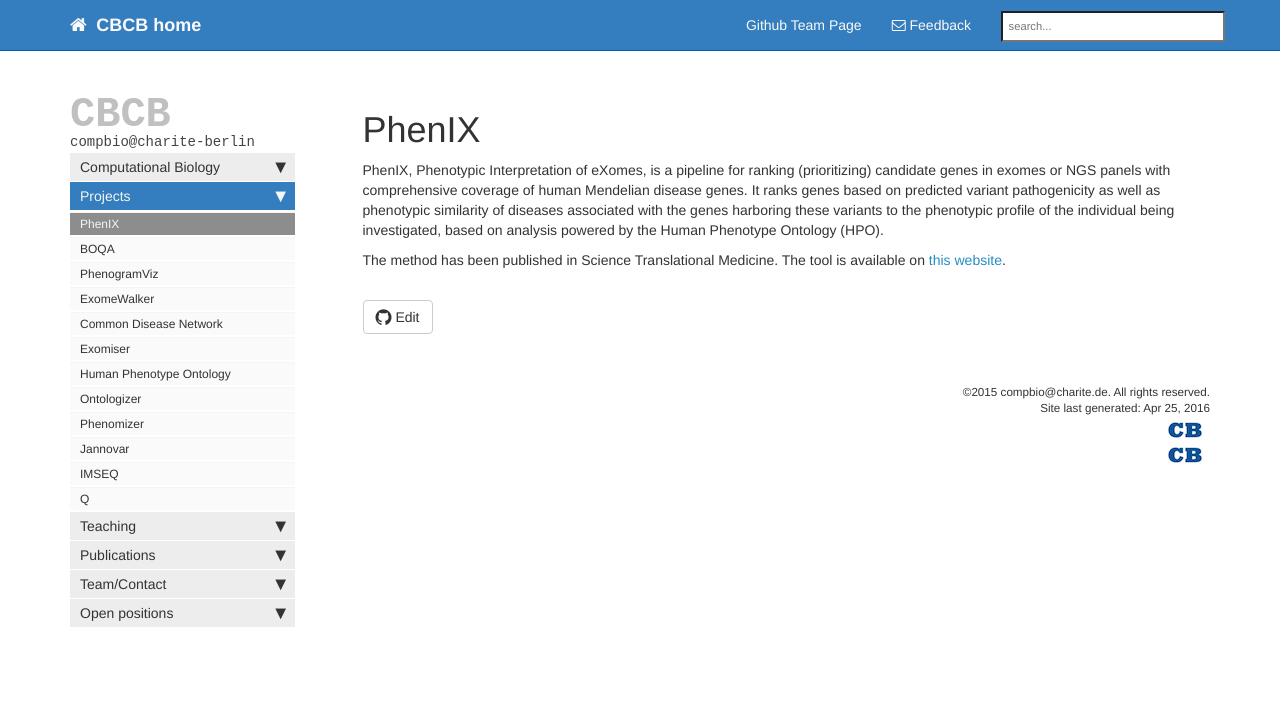
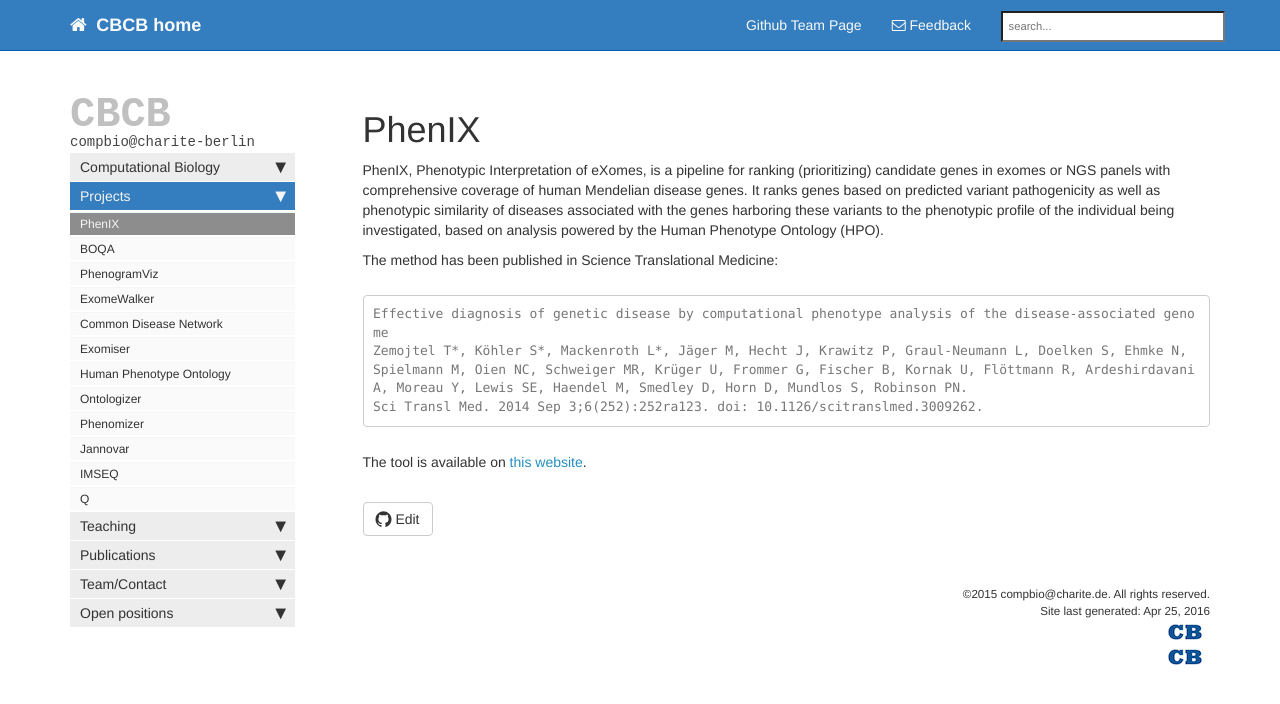
Before and after one commit to charite/charite.github.io, a Jekyll site: the page built from software-phenix.md, in a window 1280 px wide. Shown: the top 704 px of the page. Built offline with Jekyll 4.4.1, drawn with Linux system fonts in a browser that asks for light colours; nearby versions of some CDN libraries; library files that are not in the unit come from our copies; comment, search, counter and statistics services are not loaded.

Commit message:
put some paper-refs

```diff
--- a/software-phenix.md
+++ b/software-phenix.md
@@ -8,4 +8,10 @@ pathogenicity as well as phenotypic similarity of diseases associated with the g
 phenotypic profile of the individual being investigated, based on analysis
 powered by the Human Phenotype Ontology (HPO).
 
-The method has been published in Science Translational Medicine. The tool is available on [this website](http://compbio.charite.de/PhenIX/).
+The method has been published in Science Translational Medicine:
+
+    Effective diagnosis of genetic disease by computational phenotype analysis of the disease-associated genome
+    Zemojtel T*, Köhler S*, Mackenroth L*, Jäger M, Hecht J, Krawitz P, Graul-Neumann L, Doelken S, Ehmke N, Spielmann M, Oien NC, Schweiger MR, Krüger U, Frommer G, Fischer B, Kornak U, Flöttmann R, Ardeshirdavani A, Moreau Y, Lewis SE, Haendel M, Smedley D, Horn D, Mundlos S, Robinson PN.
+    Sci Transl Med. 2014 Sep 3;6(252):252ra123. doi: 10.1126/scitranslmed.3009262.
+
+The tool is available on [this website](http://compbio.charite.de/PhenIX/).
```
Also changed, not shown: software-phenomizer.md (+8 -0 lines).
